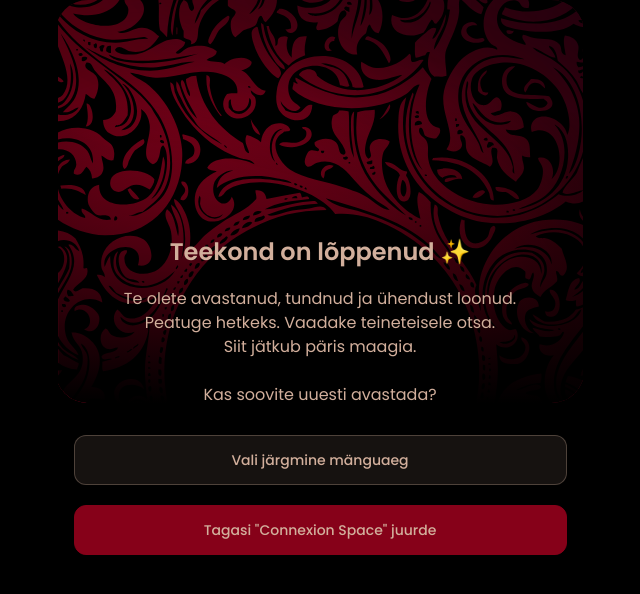
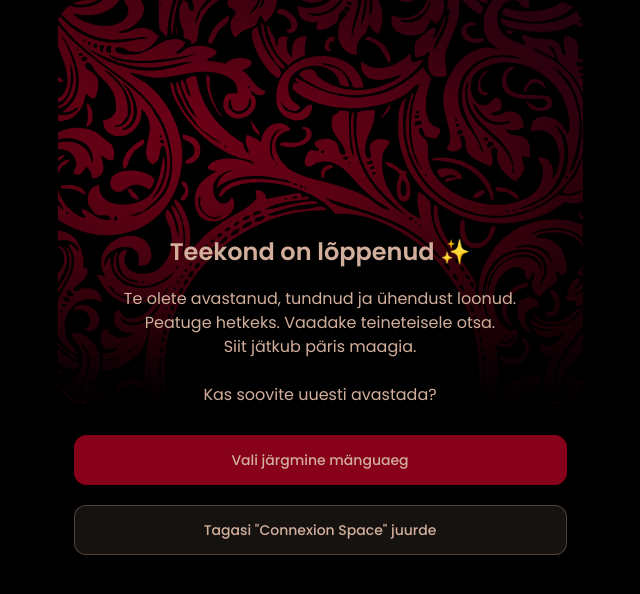
Before and after one commit to gribmaster/connexion-pace, a Next.js app: page /game/journey/result in a window 1280 px wide. Shown: the top 594 px of the page, without its empty margins (320-960 px from the left). Built offline with nearby package versions, Linux system fonts and the light colour scheme.

Commit message:
fix choose play time style

```diff
--- a/src/components/ResultScreen.tsx
+++ b/src/components/ResultScreen.tsx
@@ -31,11 +31,11 @@ export function ResultScreen() {
 
           <div className="flex flex-col gap-5 mt-2">
             <Link href="/welcome/reminder/date" id="chooseNextPlayCallResult">
-              <Button variant="secondary">{d.chooseNextPlayTime}</Button>
+              <Button variant="primary">{d.chooseNextPlayTime}</Button>
             </Link>
 
             <Link href="/game">
-              <Button variant="primary">{d.backToConnexion}</Button>
+              <Button variant="secondary">{d.backToConnexion}</Button>
             </Link>
           </div>
         </div>
```
